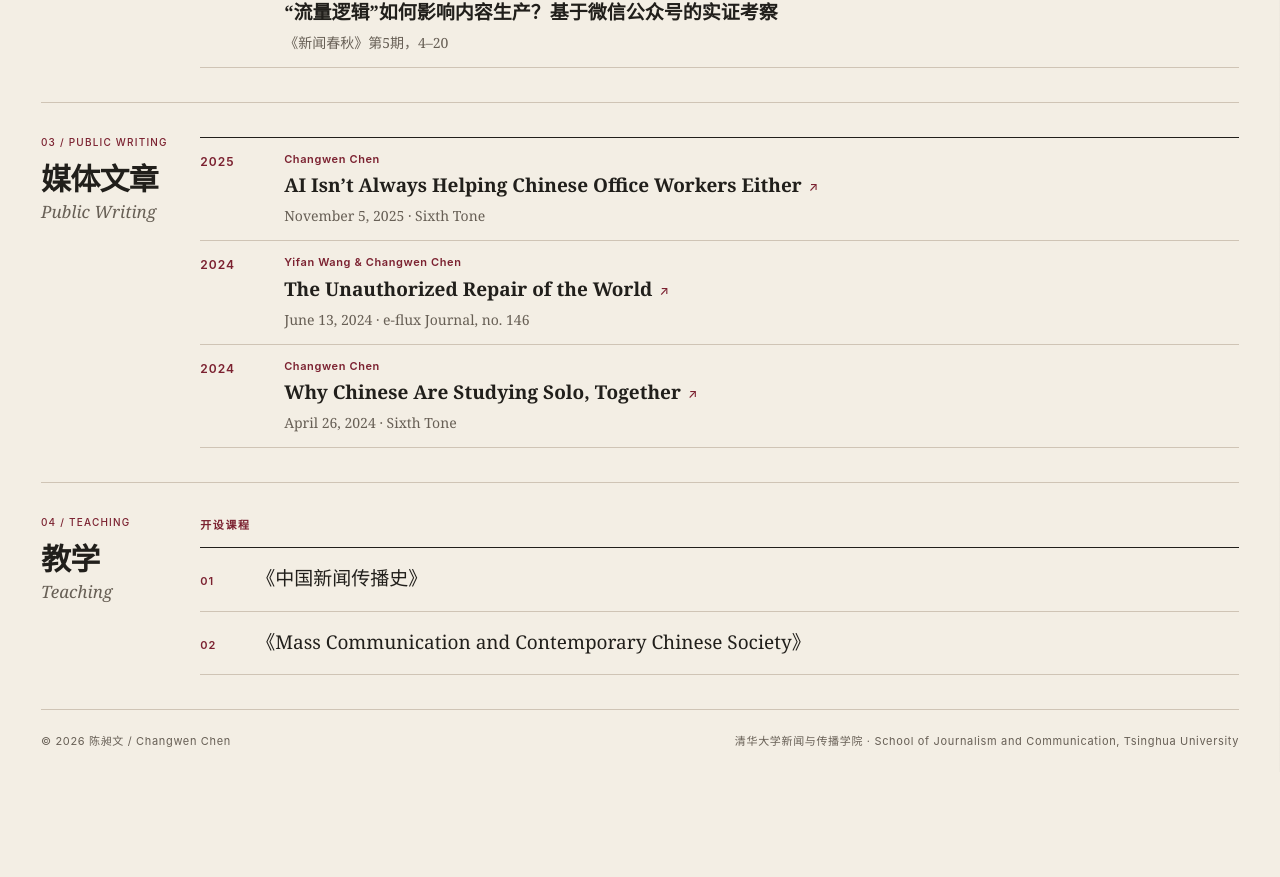
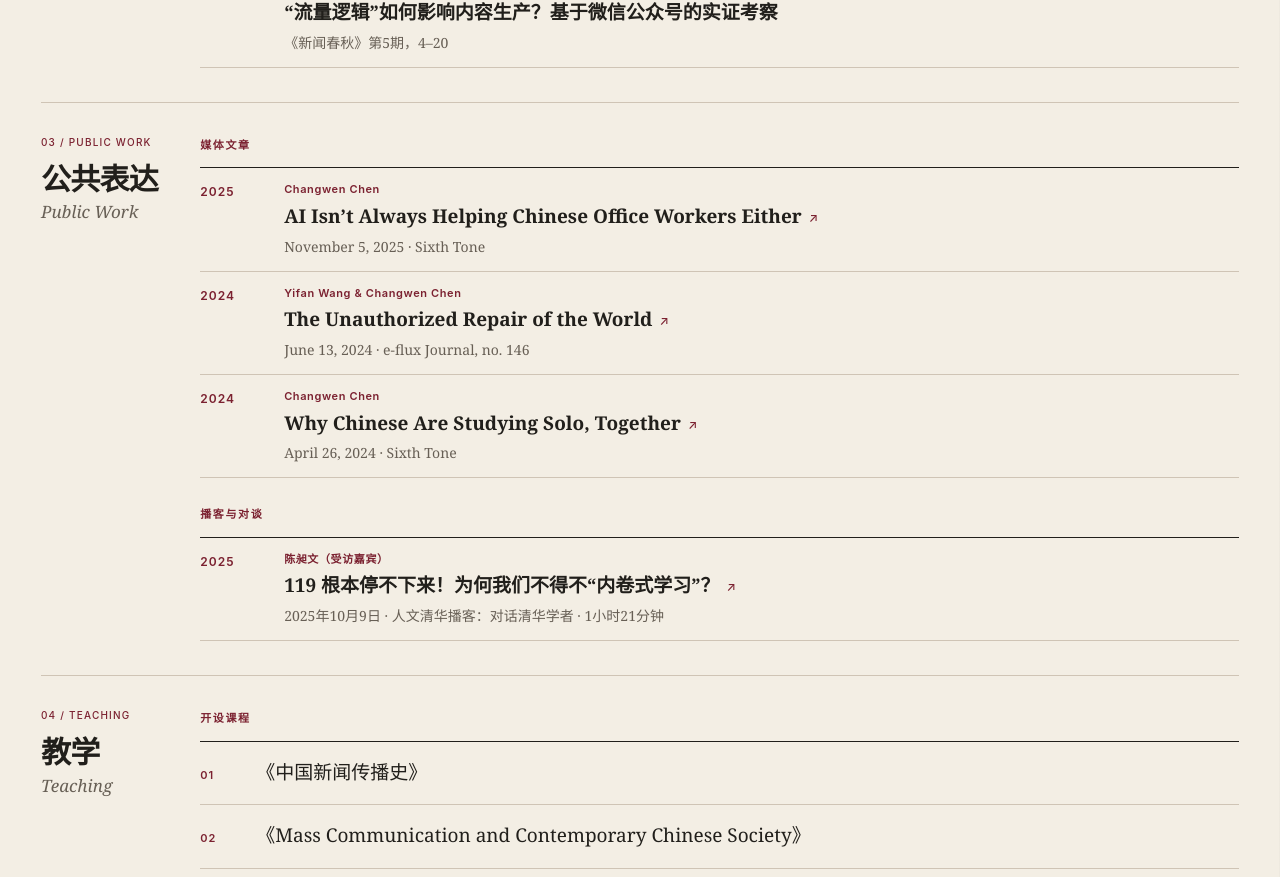
Before and after one commit to cklasd/changwen-chen-academic-homepage, a Next.js app: page / in a window 1280 px wide. Shown: the part 1920-2797 px from the top of the page. Before the commit the page ends 2692 px from the top, so only its background shows below. Built offline with nearby package versions, Linux system fonts and the light colour scheme.

Commit message:
Add Humanities Tsinghua podcast appearance

```diff
--- a/app/LegacyHome.tsx
+++ b/app/LegacyHome.tsx
@@ -9,7 +9,9 @@ const copy = {
     home: "首页",
     about: "简介",
     work: "研究成果",
+    publicWork: "公共表达",
     publicWriting: "媒体文章",
+    podcastTalks: "播客与对谈",
     teaching: "教学",
     profileLabel: "个人研究自述",
     workLabel: "近期成果",
@@ -23,7 +25,9 @@ const copy = {
     home: "Home",
     about: "About",
     work: "Publications",
+    publicWork: "Public Work",
     publicWriting: "Public Writing",
+    podcastTalks: "Podcast & Talks",
     teaching: "Teaching",
     profileLabel: "Research Statement",
     workLabel: "Recent Publications",
@@ -39,7 +43,7 @@ const navItems = [
   { id: "home", zh: "首页", en: "Home" },
   { id: "about", zh: "简介", en: "About" },
   { id: "work", zh: "研究成果", en: "Publications" },
-  { id: "writing", zh: "媒体文章", en: "Public Writing" },
+  { id: "writing", zh: "公共表达", en: "Public Work" },
   { id: "teaching", zh: "教学", en: "Teaching" },
 ] as const;
 
@@ -182,6 +186,19 @@ export const publicWriting = [
   },
 ] as const;
 
+export const podcastTalks = [
+  {
+    year: "2025",
+    authors: { zh: "陈昶文（受访嘉宾）", en: "Changwen Chen (guest)" },
+    title: "119 根本停不下来！为何我们不得不“内卷式学习”？",
+    details: {
+      zh: "2025年10月9日 · 人文清华播客：对话清华学者 · 1小时21分钟",
+      en: "October 9, 2025 · Humanities Tsinghua Podcast · 1 hr 21 min",
+    },
+    url: "https://podcasts.apple.com/podcast/id1712419886?i=1000730977315",
+  },
+] as const;
+
 export const courses = [
   { zh: "《中国新闻传播史》", en: "History of Journalism and Communication in China" },
   { zh: "《Mass Communication and Contemporary Chinese Society》", en: "Mass Communication and Contemporary Chinese Society" },
@@ -313,8 +330,10 @@ export default function Home() {
         </section>
 
         <section className="editorial-section" id="writing" aria-labelledby="writing-title">
-          <SectionTitle number="03 / PUBLIC WRITING" id="writing-title" primary={t.publicWriting} secondary={locale === "zh" ? "Public Writing" : "媒体文章"} />
+          <SectionTitle number="03 / PUBLIC WORK" id="writing-title" primary={t.publicWork} secondary={locale === "zh" ? "Public Work" : "公共表达"} />
           <div className="section-body">
+            <div className="public-work-group">
+              <p className="subsection-label">{t.publicWriting}</p>
               <ol className="publication-list public-writing-list">
                 {publicWriting.map((article) => (
                   <li key={article.title}>
@@ -331,6 +350,26 @@ export default function Home() {
                   </li>
                 ))}
               </ol>
+            </div>
+            <div className="public-work-group">
+              <p className="subsection-label">{t.podcastTalks}</p>
+              <ol className="publication-list public-writing-list">
+                {podcastTalks.map((episode) => (
+                  <li key={episode.title}>
+                    <span className="publication-year">{episode.year}</span>
+                    <div className="publication-copy">
+                      <p>{episode.authors[locale]}</p>
+                      <h3>
+                        <a href={episode.url} target="_blank" rel="noreferrer">
+                          {episode.title}<span aria-hidden="true">↗</span>
+                        </a>
+                      </h3>
+                      <span>{episode.details[locale]}</span>
+                    </div>
+                  </li>
+                ))}
+              </ol>
+            </div>
           </div>
         </section>
 
--- a/app/globals.css
+++ b/app/globals.css
@@ -566,6 +566,10 @@ h2 span {
   transform: translateY(-1px);
 }
 
+.public-work-group + .public-work-group {
+  margin-top: 28px;
+}
+
 .teaching-content {
   min-width: 0;
 }
```
Lines whose indentation alone changed are shown as unchanged.
